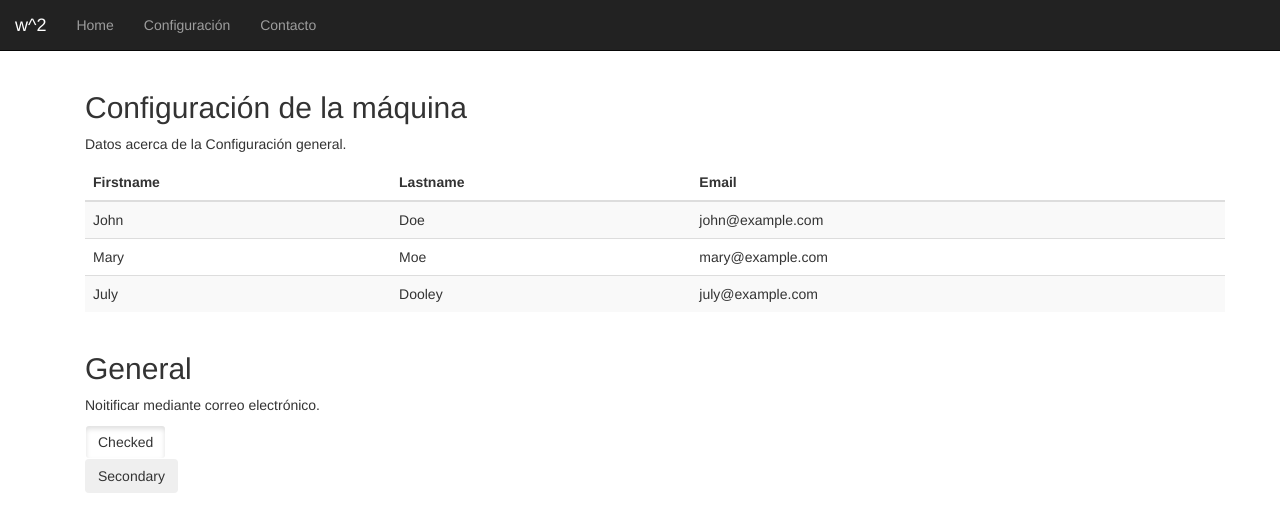
After one commit to slopezna/proyecto-flask, a Flask app: page /config in a window 1280 px wide. The commit adds this page. Shown: the top 532 px of the page. Run offline with Flask 2, Linux system fonts and the light colour scheme; some libraries are stand-ins or nearby versions.

Commit message:
avances en el prototipo

```diff
--- a/server.py
+++ b/server.py
@@ -9,8 +9,8 @@ app.config['SECRET_KEY'] = 'tamadre'
 Bootstrap(app)
 
 class LoginForm(Form):
-    username = StringField('Cual es tu nombre ptmr',validators=[Required()])
-    password = PasswordField('password')
+    username = StringField('Usuario',validators=[Required()])
+    password = PasswordField('Password')
     submit = SubmitField('submit')
 
 @app.route('/', methods=['GET', 'POST'])
@@ -22,6 +22,10 @@ def index():
 def user(name):
     return render_template('user.html', name=name)
 
+@app.route('/config')
+def config():
+    return render_template('configuracion.html')
+
 @app.errorhandler(404)
 def page_not_found(e):
     return render_template('404.html'), 404
@@ -31,4 +35,4 @@ def internal_server_error(e):
     return render_template('500.html'), 500
 
 if __name__ == '__main__':
-    app.run(debug=True)
+    app.run(debug=True, port=80)
--- a/templates/base.html
+++ b/templates/base.html
@@ -2,25 +2,18 @@
 {% block title %}Wolfez tech{% endblock %}
 
 {% block navbar %}
-<div class="navbar navbar-inverse" role="navigation">
-    <div class="container">
+<nav class="navbar navbar-inverse navbar-static-top" role="navigation">
+    <div class="container-fluid">
         <div class="navbar-header">
-            <button type="button" class="navbar-toggle"
-             data-toggle="collapse" data-target=".navbar-collapse">
-                <span class="sr-only">Toggle navigation</span>
-                <span class="icon-bar"></span>
-                <span class="icon-bar"></span>
-                <span class="icon-bar"></span>
-            </button>
-            <a class="navbar-brand" href="/">W2</a>
+            <a class="navbar-brand" href="#">w^2</a>
         </div>
-        <div class="navbar-collapse collapse">
-            <ul class="nav navbar-nav">
-                <li><a href="/">Home</a></li>
-            </ul>
-        </div>
+        <ul class="nav navbar-nav">
+            <li><a href="/">Home</a></li>
+            <li><a href="config">Configuración</a></li>
+            <li><a href="contacto">Contacto</a></li>
+        </ul>
     </div>
-</div>
+</nav>
 {% endblock %}
 
 {% block content %}
--- /dev/null
+++ b/templates/configuracion.html
@@ -0,0 +1,46 @@
+{% extends "base.html" %}
+{% import "bootstrap/wtf.html" as wtf %}
+{% block title %}W^2 - config{% endblock %}
+
+{% block page_content %}
+<div class="container" id="grid">
+    <h2>Configuración de la máquina</h2>
+    <p>Datos acerca de la Configuración general.</p>
+    <table class="table table-striped">
+    <thead>
+    <tr>
+    <th>Firstname</th>
+    <th>Lastname</th>
+    <th>Email</th>
+    </tr>
+    </thead>
+    <tbody>
+    <tr>
+    <td>John</td>
+    <td>Doe</td>
+    <td>john@example.com</td>
+    </tr>
+    <tr>
+    <td>Mary</td>
+    <td>Moe</td>
+    <td>mary@example.com</td>
+    </tr>
+    <tr>
+    <td>July</td>
+    <td>Dooley</td>
+    <td>july@example.com</td>
+    </tr>
+    </tbody>
+    </table>
+</div>
+<div class="container" id="alert-button">
+    <h2>General</h2>
+    <p>Noitificar mediante correo electrónico.</p>
+    <div class="btn-group-toggle" data-toggle="buttons">
+        <label class="btn btn-secondary active">
+        <input type="checkbox" checked autocomplete="off"> Checked
+        </label>
+    </div>
+    <button type="button" class="btn btn-secondary">Secondary</button>
+</div>
+{% endblock %}
--- a/templates/index.html
+++ b/templates/index.html
@@ -1,9 +1,9 @@
 {% extends "base.html" %}
 {% import "bootstrap/wtf.html" as wtf %}
-{% block title %}Wolfez tech - Bienvenido a nuestro portal{% endblock %}
+{% block title %}w^2 - Bienvenido a nuestro portal{% endblock %}
 {% block page_content %}
-<div class="page-header">
-    <h1>Hola, este es el login de wcuadrado</h1>
+<div class="container">
+    <h2>inicie sesion</h1>
 </div>
 {{ wtf.quick_form(form) }}
 {% endblock %}
```
Also changed, not shown: hello.py (added, +23 -0 lines).
